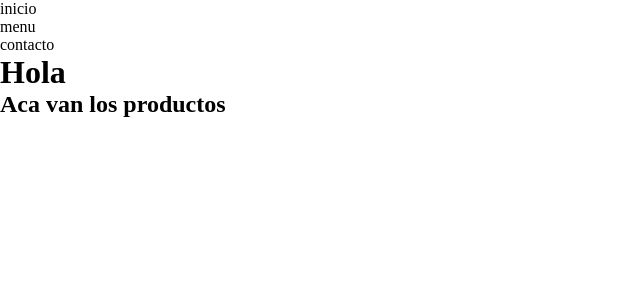
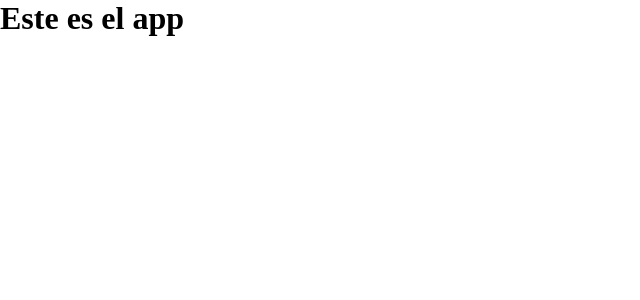
Before and after one commit to leonelnmedina/proyecto-react, a React (Vite) app: page / in a window 1280 px wide. Shown: the top 300 px of the page, without its empty margins (0-640 px from the left). Built offline with nearby package versions, Linux system fonts and the light colour scheme.

Commit message:
subiendo cambios

```diff
--- a/src/App.jsx
+++ b/src/App.jsx
@@ -1,12 +1,7 @@
-import Navbar from "./Navbar";
-import ProductsList from "./ProductsList";
-
 function App() {
   return (
     <div>
-      <Navbar />
-      <h1>Hola</h1>
-      <ProductsList />
+      <h1>Este es el app</h1>
     </div>
   );
 }
--- a/src/Navbar.jsx
+++ /dev/null
@@ -1,13 +0,0 @@
-const Navbar = () => {
-  return (
-    <header>
-      <ul>
-        <li>inicio</li>
-        <li>menu</li>
-        <li>contacto</li>
-      </ul>
-    </header>
-  );
-};
-
-export default Navbar;
--- a/src/ProductsList.jsx
+++ /dev/null
@@ -1,5 +0,0 @@
-const ProductsList = () => {
-  return <h2>Aca van los productos</h2>;
-};
-
-export default ProductsList;
```
